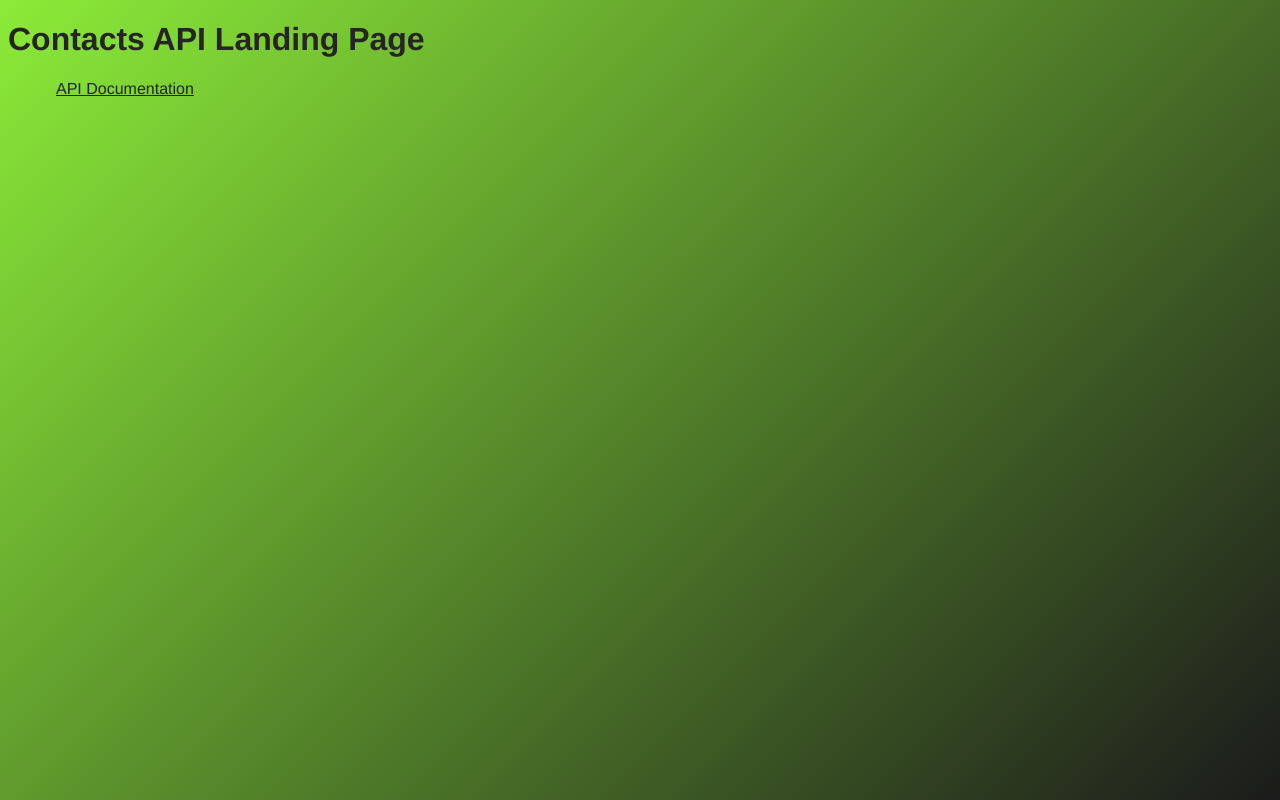
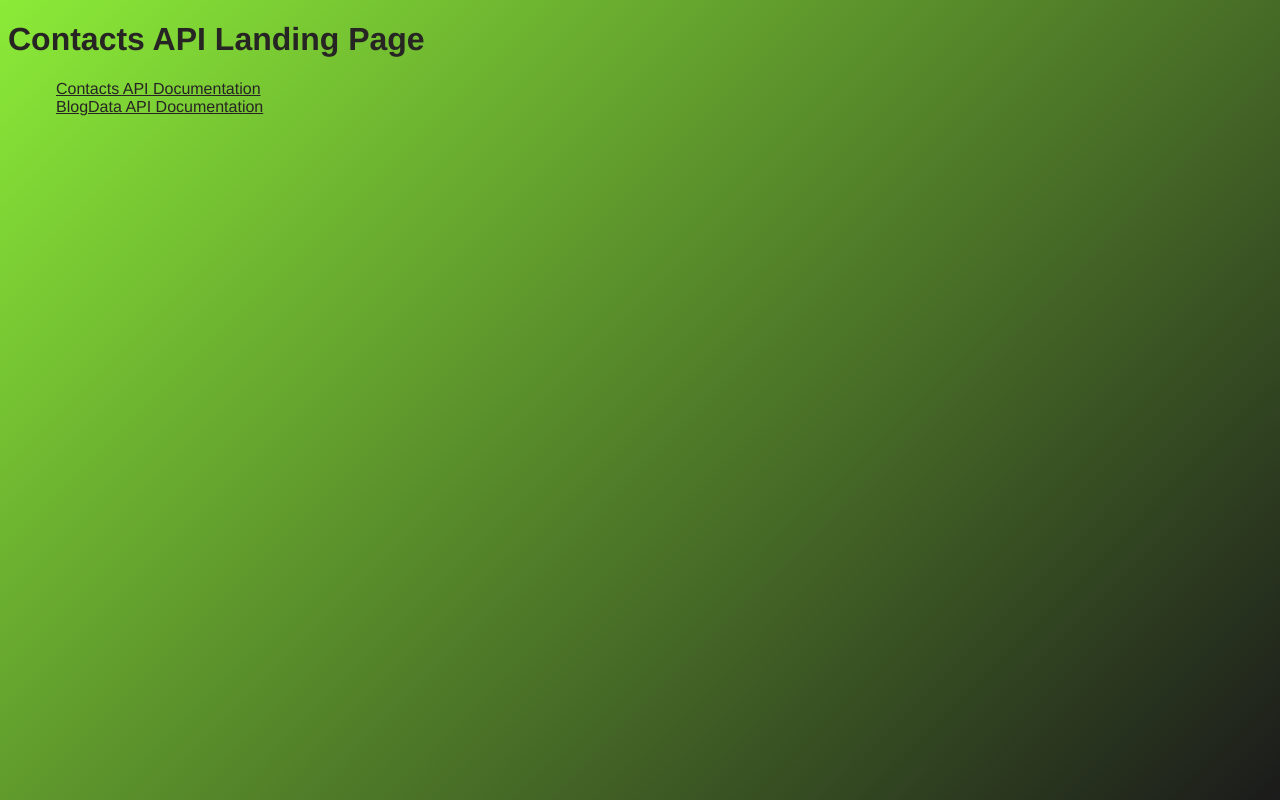
Before and after one commit to hexaF6-NinjaMC/contacts, a website: page frontend/index.html in a window 1280 px wide. Drawn offline with Linux system fonts and the light colour scheme.

Commit message:
contacts API landing page added link to other project

```diff
--- a/frontend/index.html
+++ b/frontend/index.html
@@ -11,7 +11,8 @@
         <h1>Contacts API Landing Page</h1>
         <nav>
             <ul>
-                <li><a href="/api-docs">API Documentation</a></li>
+                <li><a href="/api-docs">Contacts API Documentation</a></li>
+                <li><a href="https://blogdata-3q6n.onrender.com/api-docs">BlogData API Documentation</a></li>
             </ul>
         </nav>
     </header>
```
Also changed, not shown: 1 other file.
